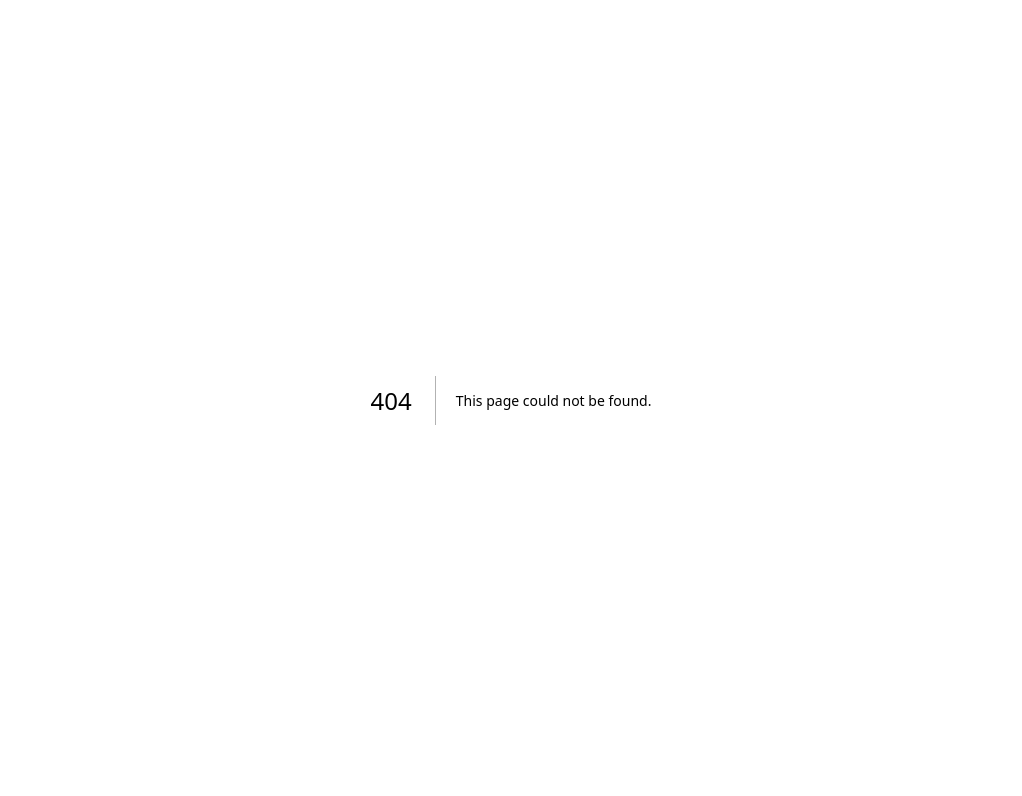
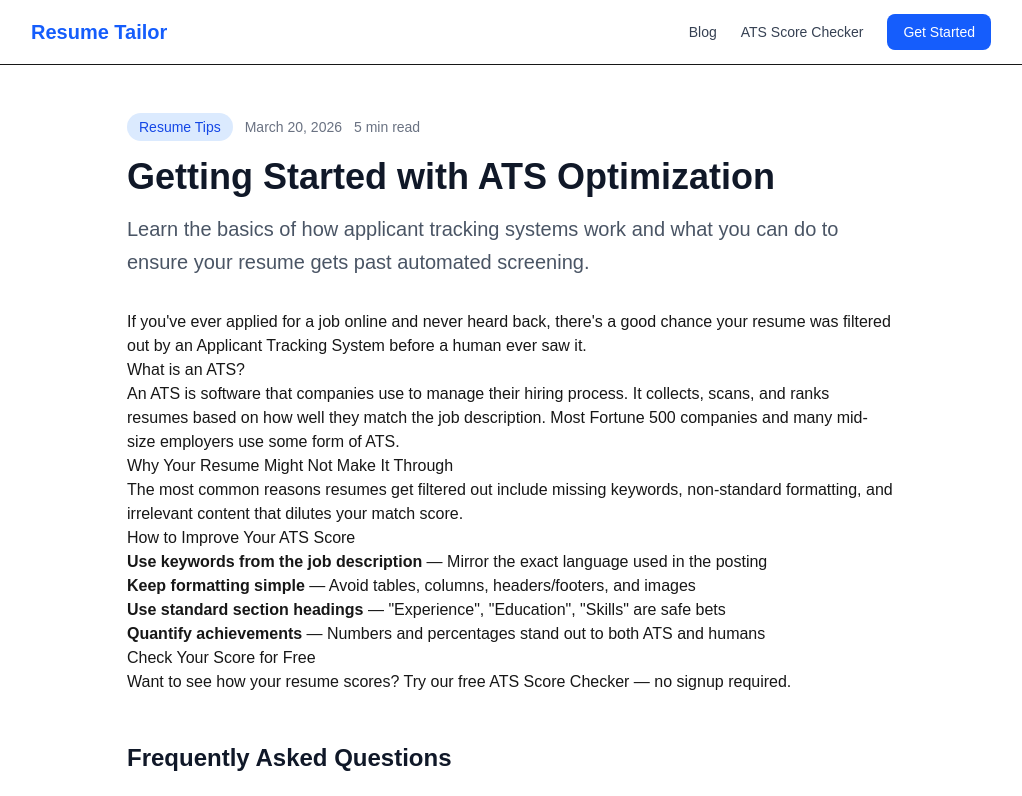
Before and after one commit to realmikewong/resume-tailor, a Next.js app: page /blog/getting-started-with-ats in a window 1280 px wide. Before the commit this address had no page. Shown: the top 796 px of the page, without its empty margins (129-1151 px from the left). Built offline with nearby package versions, Linux system fonts and the light colour scheme.

Commit message:
feat: add blog index and article pages with SEO metadata

```diff
--- /dev/null
+++ b/src/app/blog/[slug]/page.tsx
@@ -0,0 +1,72 @@
+import type { Metadata } from "next";
+import { notFound } from "next/navigation";
+import { getAllPosts, getPostBySlug } from "@/lib/blog";
+import { ArticleContent } from "@/components/blog/article-content";
+import { BlogCta } from "@/components/blog/blog-cta";
+import { FaqSection } from "@/components/blog/faq-section";
+import { JsonLd } from "@/components/blog/json-ld";
+
+type Props = {
+  params: Promise<{ slug: string }>;
+};
+
+export async function generateStaticParams() {
+  const posts = getAllPosts();
+  return posts.map((post) => ({ slug: post.slug }));
+}
+
+export async function generateMetadata({ params }: Props): Promise<Metadata> {
+  const { slug } = await params;
+  const post = await getPostBySlug(slug);
+
+  if (!post) {
+    return {};
+  }
+
+  return {
+    title: `${post.title} | Resume Tailor`,
+    description: post.excerpt,
+    openGraph: {
+      title: post.title,
+      description: post.excerpt,
+      type: "article",
+      publishedTime: post.date,
+      authors: [post.author],
+    },
+  };
+}
+
+export default async function ArticlePage({ params }: Props) {
+  const { slug } = await params;
+  const post = await getPostBySlug(slug);
+
+  if (!post) {
+    notFound();
+  }
+
+  return (
+    <article>
+      <JsonLd post={post} />
+      <header className="mb-8">
+        <div className="flex items-center gap-3 mb-4 text-sm text-gray-500">
+          <span className="inline-block px-3 py-1 bg-blue-100 text-blue-700 rounded-full font-medium">
+            {post.category}
+          </span>
+          <time dateTime={post.date}>
+            {new Date(post.date).toLocaleDateString("en-US", {
+              year: "numeric",
+              month: "long",
+              day: "numeric",
+            })}
+          </time>
+          <span>{post.readingTime} min read</span>
+        </div>
+        <h1 className="text-4xl font-bold text-gray-900 mb-4">{post.title}</h1>
+        <p className="text-xl text-gray-600 leading-relaxed">{post.excerpt}</p>
+      </header>
+      <ArticleContent html={post.content} />
+      {post.faq && post.faq.length > 0 && <FaqSection items={post.faq} />}
+      <BlogCta />
+    </article>
+  );
+}
--- /dev/null
+++ b/src/app/blog/layout.tsx
@@ -0,0 +1,42 @@
+import Link from "next/link";
+
+export default function BlogLayout({
+  children,
+}: {
+  children: React.ReactNode;
+}) {
+  return (
+    <div className="min-h-screen flex flex-col">
+      <header className="border-b bg-white sticky top-0 z-10">
+        <div className="max-w-5xl mx-auto px-4 sm:px-6 lg:px-8 h-16 flex items-center justify-between">
+          <Link href="/" className="text-xl font-bold text-blue-600">
+            Resume Tailor
+          </Link>
+          <nav className="flex items-center gap-6">
+            <Link
+              href="/blog"
+              className="text-sm font-medium text-gray-700 hover:text-blue-600 transition-colors"
+            >
+              Blog
+            </Link>
+            <Link
+              href="/tools/ats-score"
+              className="text-sm font-medium text-gray-700 hover:text-blue-600 transition-colors"
+            >
+              ATS Score Checker
+            </Link>
+            <Link
+              href="/auth/login"
+              className="text-sm font-medium px-4 py-2 bg-blue-600 text-white rounded-lg hover:bg-blue-700 transition-colors"
+            >
+              Get Started
+            </Link>
+          </nav>
+        </div>
+      </header>
+      <main className="flex-1 py-12 px-4 sm:px-6 lg:px-8">
+        <div className="max-w-3xl mx-auto">{children}</div>
+      </main>
+    </div>
+  );
+}
--- /dev/null
+++ b/src/app/blog/page.tsx
@@ -0,0 +1,23 @@
+import type { Metadata } from "next";
+import { getAllPosts } from "@/lib/blog";
+import { ArticleList } from "@/components/blog/article-list";
+
+export const metadata: Metadata = {
+  title: "Blog | Resume Tailor",
+};
+
+export default function BlogPage() {
+  const posts = getAllPosts();
+
+  return (
+    <div>
+      <div className="mb-10">
+        <h1 className="text-4xl font-bold text-gray-900 mb-3">Blog</h1>
+        <p className="text-lg text-gray-600">
+          Tips, guides, and insights to help you land your next role.
+        </p>
+      </div>
+      <ArticleList posts={posts} />
+    </div>
+  );
+}
```
